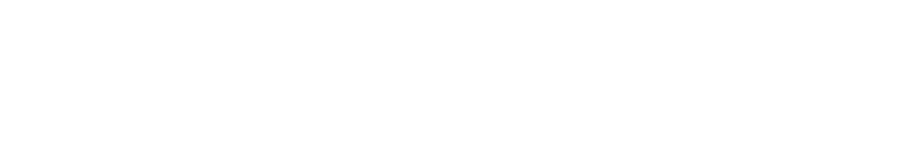
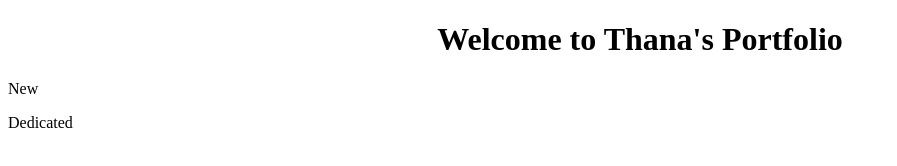
Before and after one commit to Thanatheone/thanatheone.github.io, a plain HTML site: page index.html in a window 1280 px wide. Shown: the whole page, without its empty margins (0-897 px from the left). Drawn offline with Linux system fonts and the light colour scheme.

Commit message:
Update index.html

```diff
--- a/index.html
+++ b/index.html
@@ -5,4 +5,9 @@
     <title>Thana's Portfolio</title>
     <script src="script.js"></script>
 </head>
+<body>
+    <h1 style="text-align: center;">Welcome to Thana's Portfolio</h1>
+    <p>New</p>
+    <p>Dedicated</p>
+</body>
 </html>
```
